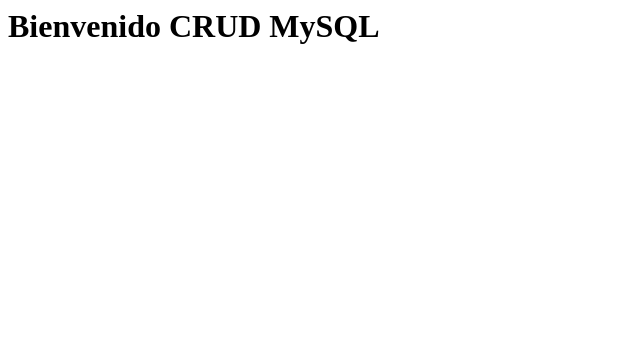
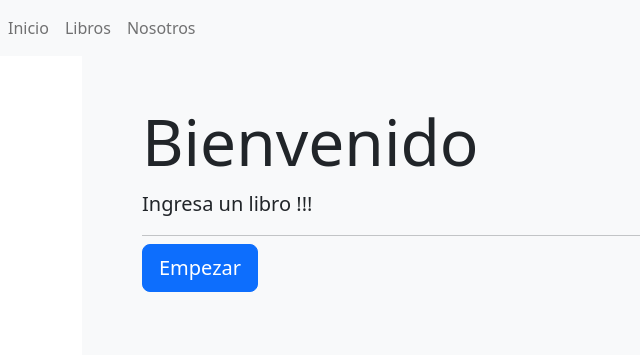
Before and after one commit to EdsonJSF/django_crud_mysql, a Django app: page / in a window 1280 px wide. Shown: the top 355 px of the page, without its empty margins (0-640 px from the left). Run offline with Django 3.2, Linux system fonts and the light colour scheme.

Commit message:
Vista del CRUD de Libros y uso de rutas

```diff
--- a/libreria/templates/base.html
+++ b/libreria/templates/base.html
@@ -24,13 +24,13 @@
       <nav class="navbar navbar-expand navbar-light bg-light">
         <ul class="nav navbar-nav">
           <li class="nav-item">
-            <a class="nav-link" href="#">Inicio</a>
+            <a class="nav-link" href="{% url 'inicio' %}">Inicio</a>
           </li>
           <li class="nav-item">
-            <a class="nav-link" href="#">Libros</a>
+            <a class="nav-link" href="{% url 'libros' %}">Libros</a>
           </li>
           <li class="nav-item">
-            <a class="nav-link" href="#">Nosotros</a>
+            <a class="nav-link" href="{% url 'nosotros' %}">Nosotros</a>
           </li>
         </ul>
       </nav>
--- /dev/null
+++ b/libreria/templates/pages/inicio.html
@@ -0,0 +1,16 @@
+{% extends "base.html" %}
+
+{% block titulo %} Inicio {% endblock %}
+
+{% block contenido %}
+  <div class="p-5 bg-light">
+    <div class="container">
+      <h1 class="display-3">Bienvenido</h1>
+      <p class="lead">Ingresa un libro !!!</p>
+      <hr class="my-2">
+      <p class="lead">
+        <a href="{% url 'libros' %}" class="btn btn-primary btn-lg">Empezar</a>
+      </p>
+    </div>
+  </div>
+{% endblock %}
--- a/libreria/urls.py
+++ b/libreria/urls.py
@@ -4,4 +4,5 @@
 urlpatterns = [
   path('', views.inicio, name='inicio'),
   path('nosotros', views.nosotros, name='nosotros'),
+  path('libros', views.libros, name='libros'),
 ]
--- a/libreria/views.py
+++ b/libreria/views.py
@@ -3,7 +3,10 @@
 # Create your views here.
 
 def inicio(request):
-  return HttpResponse("<h1>Bienvenido CRUD MySQL</h1>")
+  return render(request, 'pages/inicio.html')
 
 def nosotros(request):
   return render(request, 'pages/nosotros.html')
+
+def libros(request):
+  return render(request, 'pages/libros/index.html')
```
Also changed, not shown: libreria/templates/pages/libros/create.html (added, +7 -0 lines), libreria/templates/pages/libros/edit.html (added, +7 -0 lines), libreria/templates/pages/libros/index.html (added, +35 -0 lines), libreria/templates/pages/libros/form.html (added).
